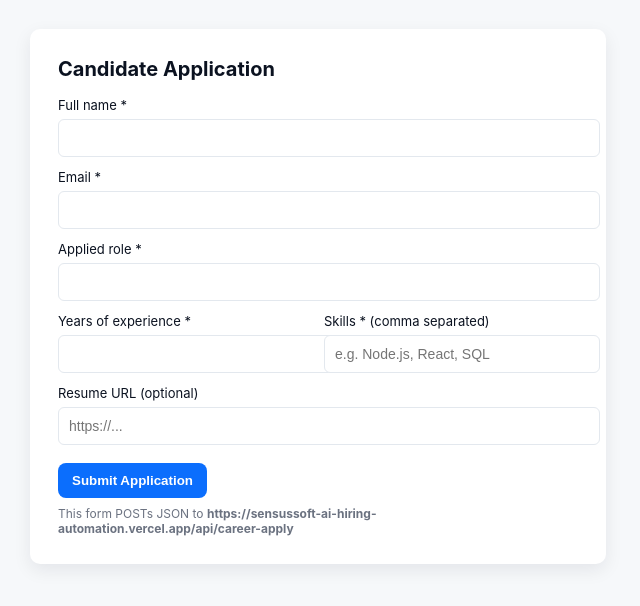
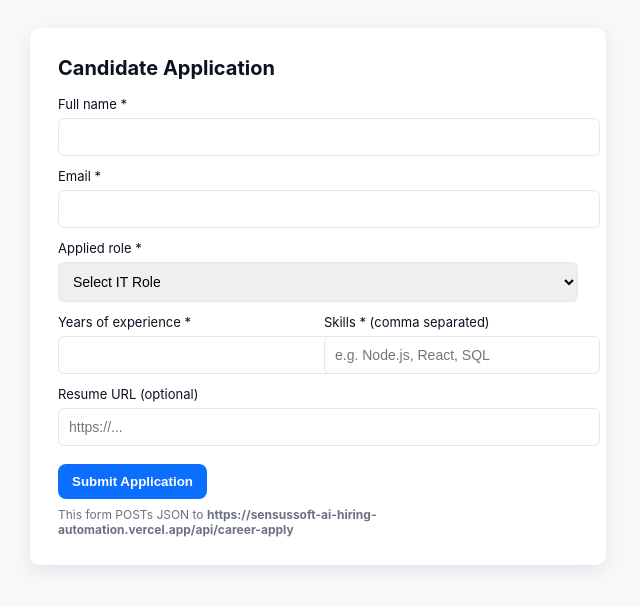
Before and after one commit to JenilGadhiya25/sensussoft-ai-hiring-automation, a website: page demo-form/demo-form.html in a window 1280 px wide. Shown: the part 104-710 px from the top of the page, without its empty margins (322-962 px from the left). Drawn offline with Linux system fonts and the light colour scheme.

Commit message:
Restrict frontend form to IT roles only

```diff
--- a/demo-form/demo-form.html
+++ b/demo-form/demo-form.html
@@ -28,7 +28,17 @@
       <input id="email" name="email" type="email" required />
 
       <label for="appliedRole">Applied role *</label>
-      <input id="appliedRole" name="appliedRole" type="text" required />
+     <select id="appliedRole" name="appliedRole" required>
+  <option value="">Select IT Role</option>
+  <option>React Developer</option>
+  <option>Node.js Developer</option>
+  <option>Full Stack Developer</option>
+  <option>Python Developer</option>
+  <option>UI/UX Designer</option>
+  <option>QA Engineer</option>
+  <option>DevOps Engineer</option>
+  <option>Data Analyst</option>
+</select>
 
       <div class="row">
         <div>
```
